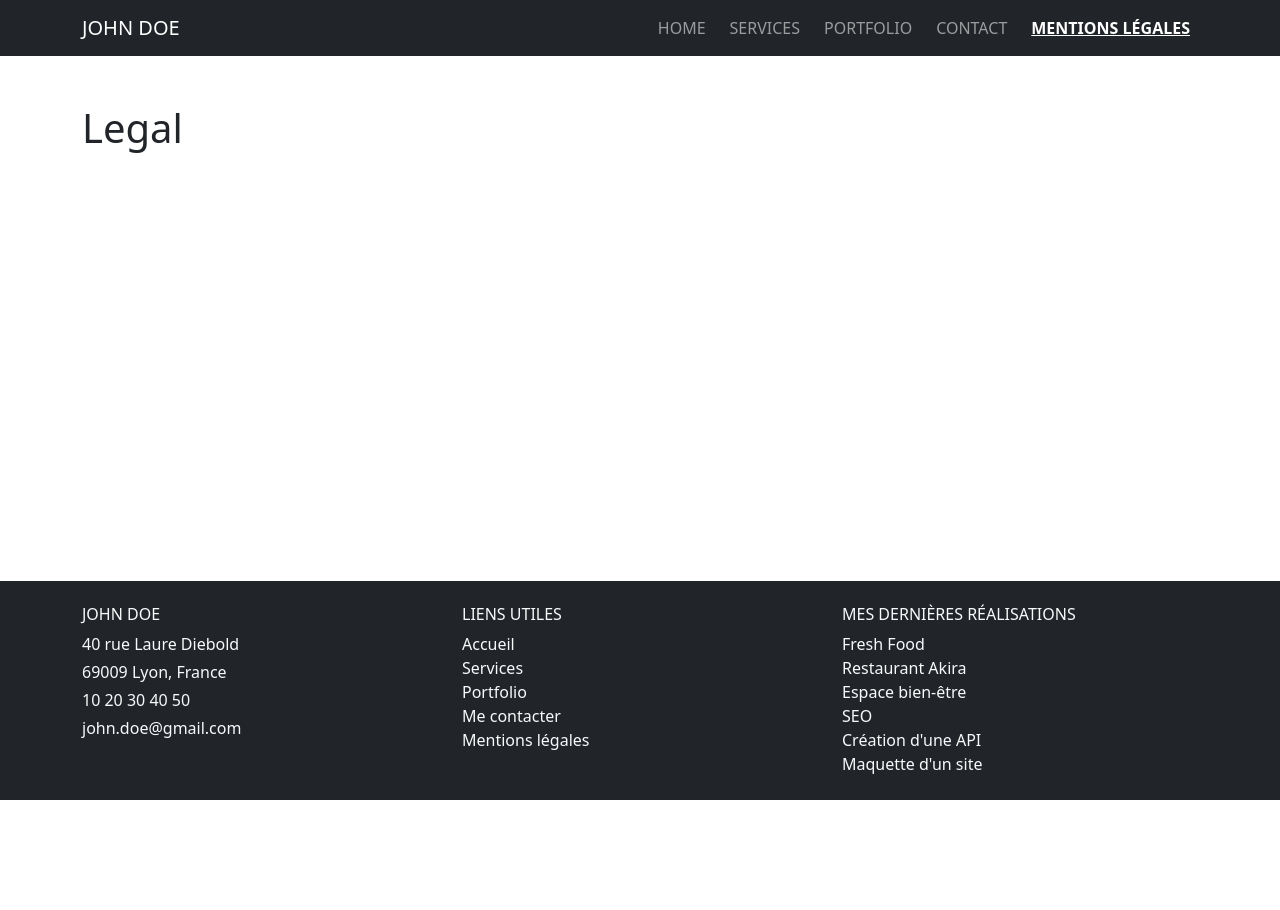
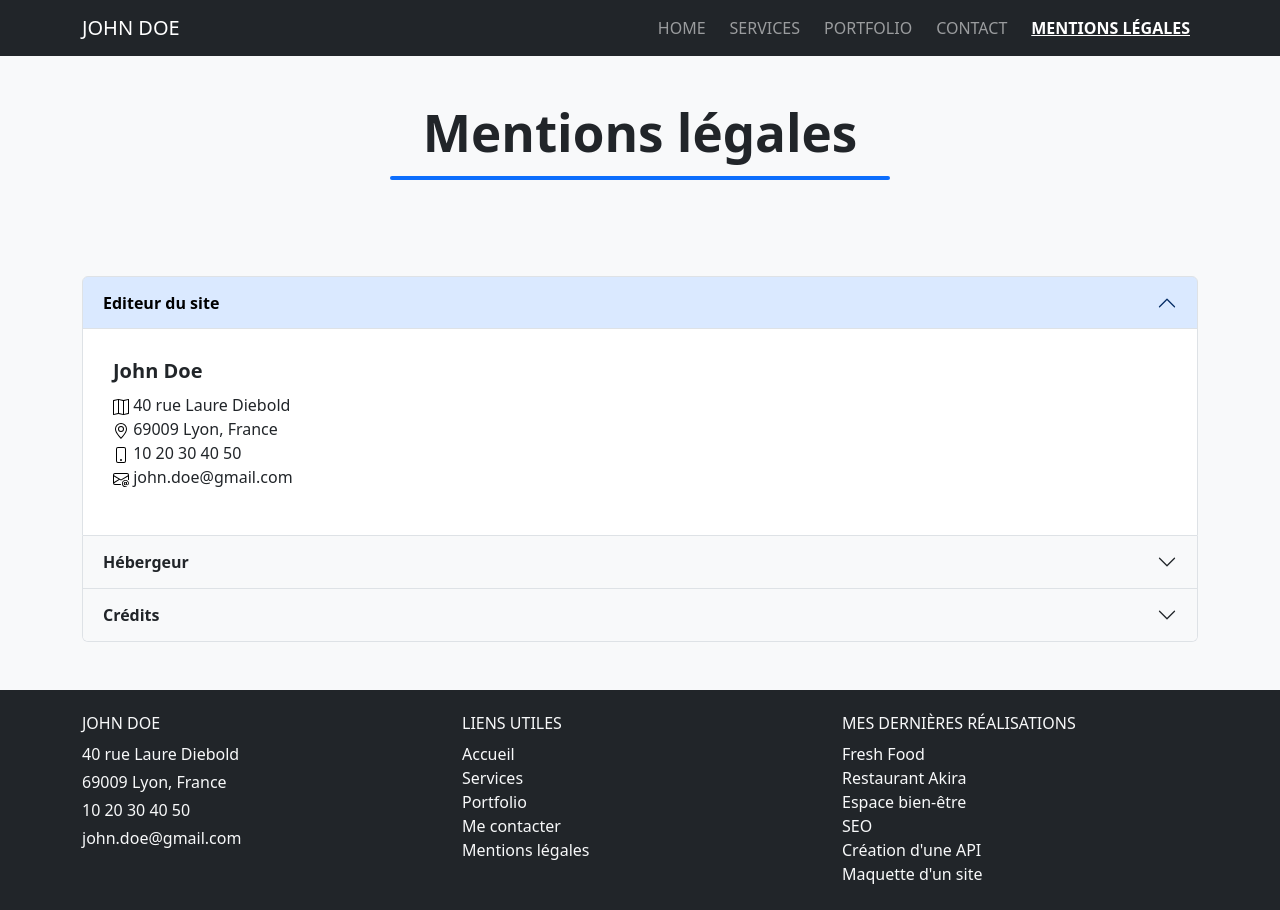
Before and after one commit to alixlauvagne971-pixel/devoir-portfolio-john-doe-react, a React (Vite) app: page /mentions-legales in a window 1280 px wide. Before the commit the page ends 800 px from the top, so only its background shows below. Built offline with nearby package versions, Linux system fonts and the light colour scheme.

Commit message:
add page legal + effet dynamique

```diff
--- a/package.json
+++ b/package.json
@@ -13,6 +13,7 @@
     "bootstrap": "^5.3.8",
     "react": "^19.2.0",
     "react-dom": "^19.2.0",
+    "react-helmet-async": "^3.0.0",
     "react-router-dom": "^7.13.1"
   },
   "devDependencies": {
--- a/src/main.jsx
+++ b/src/main.jsx
@@ -1,13 +1,15 @@
-import { StrictMode } from 'react'
-import { createRoot } from 'react-dom/client'
-import './index.css'
-import App from './App.jsx'
-
+import React from "react";
+import ReactDOM from "react-dom/client";
+import App from "./App.jsx";
 import "bootstrap/dist/css/bootstrap.min.css";
 import "bootstrap/dist/js/bootstrap.bundle.min.js";
+import "./index.css";
+import { HelmetProvider } from "react-helmet-async";
 
-createRoot(document.getElementById('root')).render(
-  <StrictMode>
-    <App />
-  </StrictMode>,
-)
+ReactDOM.createRoot(document.getElementById("root")).render(
+  <React.StrictMode>
+    <HelmetProvider>
+      <App />
+    </HelmetProvider>
+  </React.StrictMode>
+);
--- a/src/pages/Contact.css
+++ b/src/pages/Contact.css
@@ -53,7 +53,7 @@
   box-shadow: 0 10px 30px rgba(0, 0, 0, 0.08);
 }
 
-/* Titres (si tu utilises déjà section-title tu peux ignorer) */
+
 .section-title {
   font-weight: 700;
 }
@@ -73,7 +73,7 @@
   resize: vertical;
 }
 
-/* Focus “pro” bleu */
+/* Focus bleu */
 .contact-input:focus,
 .contact-textarea:focus {
   border-color: #0d6efd;
--- /dev/null
+++ b/src/pages/Legal.css
@@ -0,0 +1,23 @@
+.legal-contact {
+  list-style: none;
+  padding-left: 0;
+}
+
+.legal-accordion .accordion-button {
+  font-weight: 600;
+  background: #f8f9fa;
+}
+
+.legal-accordion .accordion-button:not(.collapsed) {
+  background-color: rgba(13, 110, 253, 0.15);
+  color: #000;
+}
+
+.legal-accordion .accordion-body {
+  padding: 30px;
+}
+
+.legal-accordion h5 {
+  font-weight: 700;
+  margin-bottom: 10px;
+}
--- a/src/pages/Legal.jsx
+++ b/src/pages/Legal.jsx
@@ -1,7 +1,122 @@
+import "./Legal.css";
+
+import { Helmet } from "react-helmet-async";
+
+import mapIcon from "../assets/img/icones/contact/map.svg";
+import geoIcon from "../assets/img/icones/contact/geo-alt.svg";
+import phoneIcon from "../assets/img/icones/contact/phone.svg";
+import mailIcon from "../assets/img/icones/contact/envelope-at.svg";
+
 export default function Legal() {
   return (
-    <div className="container py-5">
-      <h1>Legal</h1>
-    </div>
+    <>
+      <Helmet>
+        <meta name="robots" content="noindex, nofollow" />
+        <title>Mentions légales</title>
+      </Helmet>
+
+    <header className="page-title py-5 bg-light">
+        <div className="container text-center">
+          <h1 className="fw-bold mb-3">Mentions légales</h1>
+          <div className="title-line mx-auto"></div>
+        </div>
+      </header>
+
+      <section className="py-5 bg-light">
+        <div className="container">
+
+          <div className="accordion legal-accordion" id="legalAccordion">
+
+            {/* ÉDITEUR */}
+            <div className="accordion-item">
+              <h2 className="accordion-header">
+                <button
+                  className="accordion-button"
+                  type="button"
+                  data-bs-toggle="collapse"
+                  data-bs-target="#editor"
+                >
+                  Editeur du site
+                </button>
+              </h2>
+
+              <div id="editor" className="accordion-collapse collapse show">
+                <div className="accordion-body">
+                  <h5>John Doe</h5>
+                  <ul className="list-unstyled">
+                    <li><img src={mapIcon} alt="Adresse"/> 40 rue Laure Diebold</li>
+                    <li><img src={geoIcon} alt="Ville"/> 69009 Lyon, France</li>
+                    <li><img src={phoneIcon} alt="Téléphone"/> 10 20 30 40 50</li>
+                    <li><img src={mailIcon} alt="Email"/> john.doe@gmail.com</li>
+                  </ul>
+                </div>
+              </div>
+            </div>
+
+            {/* HÉBERGEUR */}
+            <div className="accordion-item">
+              <h2 className="accordion-header">
+                <button
+                  className="accordion-button collapsed"
+                  type="button"
+                  data-bs-toggle="collapse"
+                  data-bs-target="#host"
+                >
+                  Hébergeur
+                </button>
+              </h2>
+
+              <div id="host" className="accordion-collapse collapse">
+                <div className="accordion-body">
+                  <h5>alwaysdata</h5>
+                  <p>
+                    91 Rue du Faubourg Saint-Honoré, 75008 Paris<br />
+                    <a href="https://www.alwaysdata.com" target="_blank">
+                      www.alwaysdata.com
+                    </a>
+                  </p>
+                </div>
+              </div>
+            </div>
+
+            {/* CRÉDITS */}
+            <div className="accordion-item">
+              <h2 className="accordion-header">
+                <button
+                  className="accordion-button collapsed"
+                  type="button"
+                  data-bs-toggle="collapse"
+                  data-bs-target="#credits"
+                >
+                  Crédits
+                </button>
+              </h2>
+
+              <div id="credits" className="accordion-collapse collapse">
+                <div className="accordion-body">
+                  <p>
+                    Ce site a été réalisé par John Doe, étudiant au
+                    <a href="https://www.centre-europeen-formation.fr/" target="_blank"> Centre Européen de formation</a>.
+                  </p>
+
+                  <p>
+                    Les images utilisées sur ce site sont libres de droits
+                    et ont été obtenues sur le site
+                    <a href="https://pixabay.com/fr/" target="_blank"> Pixabay</a>.
+                  </p>
+
+                  <p>
+                    La favicon de ce site a été fournie par
+                    <a href="https://www.flaticon.com/free-icons/website" target="_blank"> Freepik - Flaticon</a>.
+                  </p>
+                </div>
+              </div>
+            </div>
+
+          </div>
+
+        </div>
+      </section>
+    </>
   );
 }
```
Also changed, not shown: 1 other file (tests, documents, lock files or other folders).
